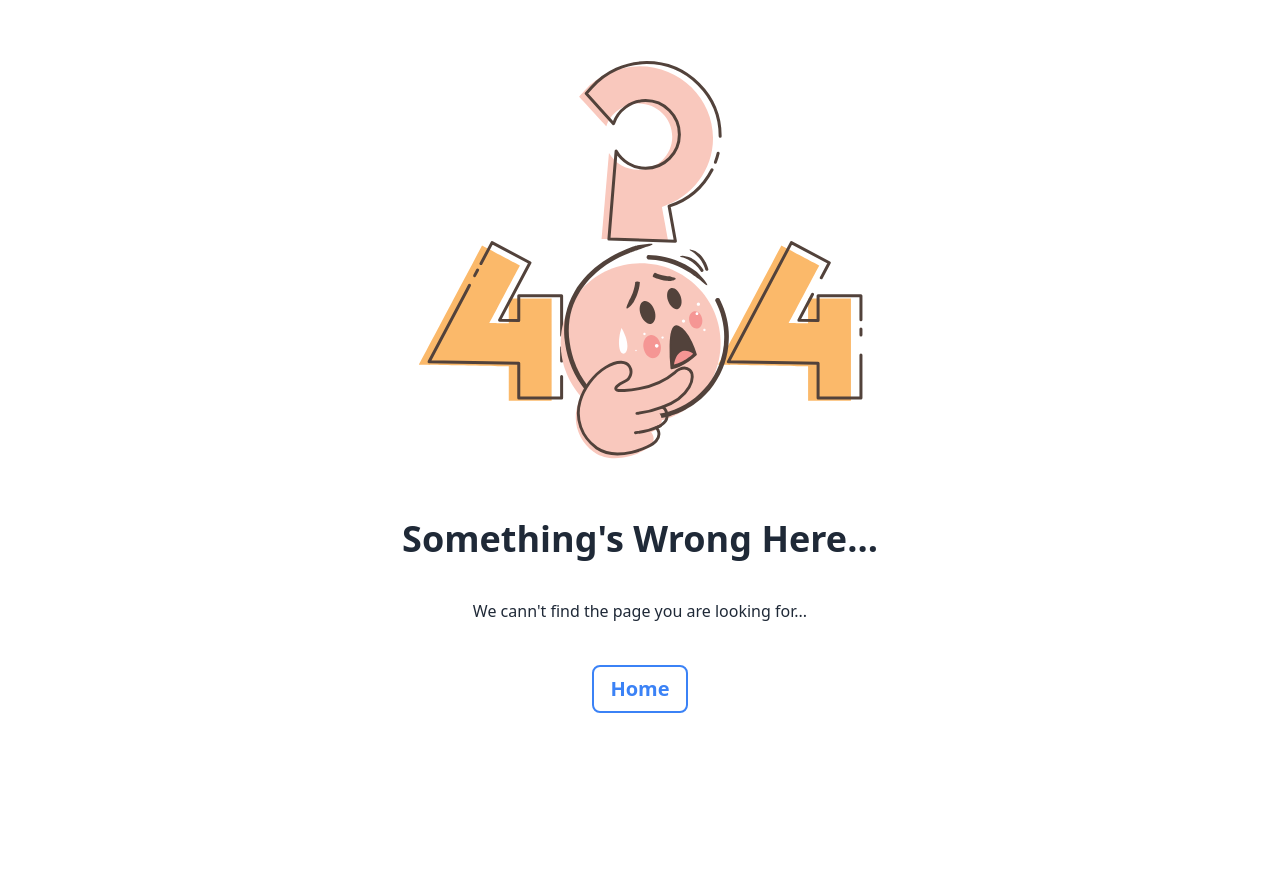
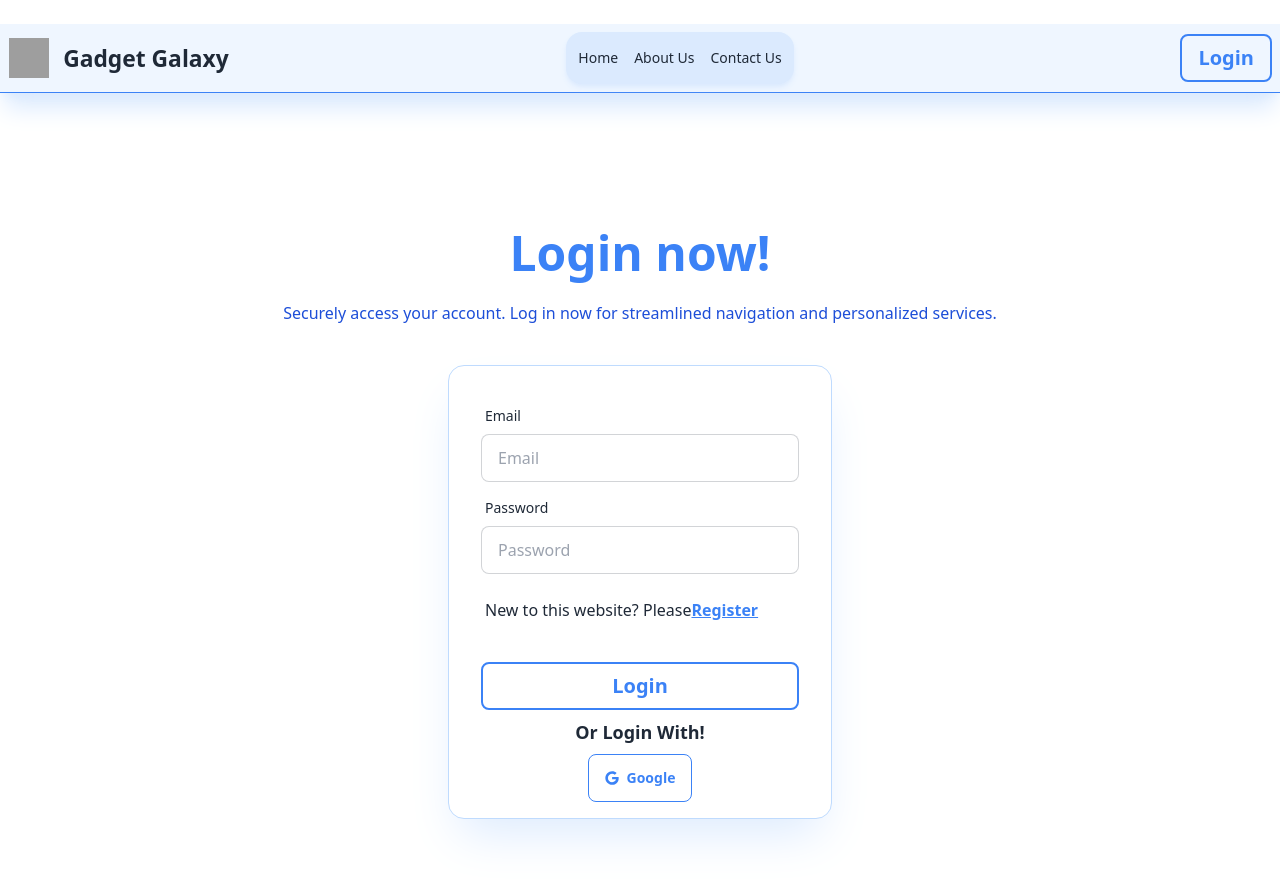
Before and after one commit to Md-Firoz-Mahmud-Nur/0301-job-task-client-side-assignment-10, a React (Vite) app: page /login in a window 1280 px wide. Shown: the top 880 px of the page. Before the commit the page ends 800 px from the top, so only its background shows below. Built offline with nearby package versions, Linux system fonts and the light colour scheme; no server answers; grey boxes are pictures that could not be loaded.

Commit message:
Add : Login Page

```diff
--- /dev/null
+++ b/src/Login.jsx
@@ -0,0 +1,161 @@
+import { FaGoogle } from "react-icons/fa";
+import { Link, useLocation, useNavigate } from "react-router-dom";
+import { toast, ToastContainer } from "react-toastify";
+import "react-toastify/dist/ReactToastify.css";
+import { Helmet } from "react-helmet-async";
+import { useContext, useState } from "react";
+import { AuthContext } from "./AuthProvider";
+import useAxiosPublic from "./Hooks/useAxiosPublic";
+
+const Login = () => {
+  const { login, googleLogin } = useContext(AuthContext);
+  const axiosPublic = useAxiosPublic();
+  const [isLoading, setIsLoading] = useState(false);
+  const location = useLocation();
+  const navigate = useNavigate();
+
+  const HandleLogin = (e) => {
+    setIsLoading(true);
+    e.preventDefault();
+    const email = e.target.email.value;
+    const password = e.target.password.value;
+    login(email, password)
+      .then((result) => {
+        const userLastLoinTime = {
+          lastSignInTime: result.user?.metadata?.lastSignInTime,
+          lastLoginAt: result.user?.metadata?.lastLoginAt,
+        };
+
+        axiosPublic
+          .put(`/users/${result.user?.email}`, userLastLoinTime)
+          .then(() => {});
+
+        toast.success("Login successful. Please Wait for Redirect", {
+          autoClose: 1500,
+        });
+        setTimeout(() => {
+          setIsLoading(false);
+          navigate(location?.state ? location.state : "/");
+        }, 1500);
+      })
+      .catch(() => {
+        toast.error("Login failed. Please check your Email and Password.");
+      });
+  };
+
+  const HandleGoogle = () => {
+    googleLogin().then(async (result) => {
+      const userInfo = {
+        name: result.user?.displayName,
+        email: result.user?.email,
+        photoUrl: result.user?.photoURL,
+        role: "member",
+      };
+      await axiosPublic.post("/users", userInfo).then(() => {});
+
+      const userLastLoinTime = {
+        lastSignInTime: result.user?.metadata?.lastSignInTime,
+        lastLoginAt: result.user?.metadata?.lastLoginAt,
+      };
+
+      await axiosPublic
+        .put(`/users/${result.user?.email}`, userLastLoinTime)
+        .then(() => {});
+
+      toast.success("Login successful. Please Wait for Redirect", {
+        autoClose: 1500,
+      });
+      setTimeout(() => {
+        navigate(location?.state ? location.state : "/");
+      }, 1500);
+    });
+  };
+
+  return (
+    <>
+      <Helmet>
+        <title>Login | Fit N Flex Arena</title>
+      </Helmet>
+      <div className="hero p-5 md:p-20">
+        <div className="hero-content flex-col">
+          <div className="text-center">
+            <h1 className="text-5xl font-bold text-blue-500">Login now!</h1>
+            <p className="py-6 text-blue-700">
+              Securely access your account. Log in now for streamlined
+              navigation and personalized services.
+            </p>
+          </div>
+          <div className="card w-full max-w-sm shrink-0 border border-blue-200 bg-base-100 shadow-2xl shadow-blue-100">
+            <form onSubmit={HandleLogin} className="card-body pb-2">
+              <div className="form-control">
+                <label className="label">
+                  <span className="label-text">Email</span>
+                </label>
+                <input
+                  type="email"
+                  name="email"
+                  placeholder="Email"
+                  className="input input-bordered"
+                  required
+                />
+              </div>
+              <div className="form-control">
+                <label className="label">
+                  <span className="label-text">Password</span>
+                </label>
+                <input
+                  type="password"
+                  name="password"
+                  placeholder="Password"
+                  className="input input-bordered"
+                  required
+                />
+                <label className="label">
+                  <p className="mt-4">
+                    New to this website? Please
+                    <Link
+                      className="btn-link font-semibold text-blue-500"
+                      to="/register"
+                    >
+                      Register
+                    </Link>
+                  </p>
+                </label>
+              </div>
+              <div className="form-control mt-6">
+                <button
+                  className="btn btn-outline border-2 border-blue-500 bg-transparent text-xl text-blue-500 hover:border-blue-500 hover:bg-blue-500 hover:text-white"
+                  disabled={isLoading}
+                >
+                  {isLoading ? (
+                    <span className="flex items-center">
+                      <span className="loading loading-spinner loading-sm mr-2"></span>
+                      Loading...
+                    </span>
+                  ) : (
+                    "Login"
+                  )}
+                </button>
+              </div>
+            </form>
+            <p className="mb-2 text-center text-lg font-semibold">
+              Or Login With!
+            </p>
+            <div className="mb-4 flex w-full flex-row justify-center">
+              <button
+                onClick={HandleGoogle}
+                className="btn btn-outline text-blue-500 hover:border-blue-500 hover:bg-blue-500"
+              >
+                <FaGoogle />
+                Google
+              </button>
+            </div>
+          </div>
+        </div>
+      </div>
+      <ToastContainer></ToastContainer>
+    </>
+  );
+};
+
+export default Login;
--- a/src/main.jsx
+++ b/src/main.jsx
@@ -8,6 +8,7 @@ import ErrorPage from "./ErrorPage";
 import AuthProvider from "./AuthProvider";
 import Register from "./Register";
 import { HelmetProvider } from "react-helmet-async";
+import Login from "./Login";
 
 const router = createBrowserRouter([
   {
@@ -23,6 +24,10 @@ const router = createBrowserRouter([
         path: "/register",
         element: <Register></Register>,
       },
+      {
+        path: "/login",
+        element: <Login></Login>,
+      },
     ],
   },
 ]);
```
